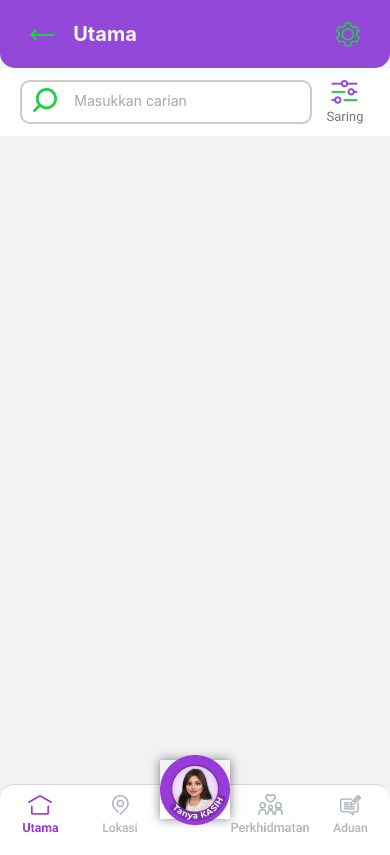
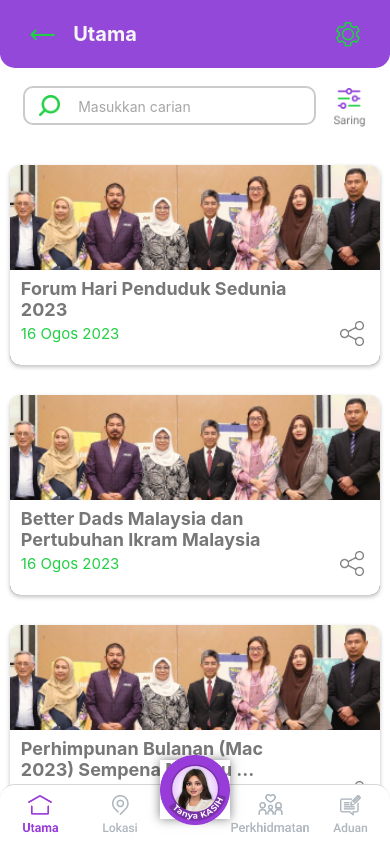
Before and after one commit to enzeeTech/LPPKNApp, a React Native app: screen /HomeScreen in a window 390 px wide. Built offline with nearby package versions, Linux system fonts and the light colour scheme.

Commit message:
Added functionality to load bulletin tiles into main page
Implemented load more feature

```diff
--- a/app/screens/bulletinMain/BulletinCustomTile.js
+++ b/app/screens/bulletinMain/BulletinCustomTile.js
@@ -2,7 +2,7 @@ import React from 'react';
 import { View, Text, Image, StyleSheet, Platform, TouchableOpacity, Pressable } from 'react-native';
 // import { TouchableOpacity} from 'react-native-gesture-handler';
 
-const CustomBulletinTile = ({ onPress }) => {
+const CustomBulletinTile = ({ onPress, image, title, date }) => {
 
     const handleTilePress = () => {
         console.log('Tile Item Pressed!');
@@ -21,13 +21,13 @@ const CustomBulletinTile = ({ onPress }) => {
         onPress={handleTilePress}
         >
             <View style={styles.imageContainer}>
-                <Image source={require('../../assets/testImageBulletin.png')} style={styles.image} />
+                <Image source={image} style={styles.image} />
                 <View style={styles.overlayContainer}>
                     <View style={styles.textContainer}>
-                        <Text style={styles.titleText} numberOfLines={2}>Forum Hari Penduduk Sedunia 2023</Text>
+                        <Text style={styles.titleText} numberOfLines={2}>{title}</Text>
                         {/* for testing long text */}
                         {/* <Text style={styles.titleText} numberOfLines={2}>Lawatan Pengerusi LPPKN YBhg. Dato Sri Rohani binti Abdul Karim ke Pusat Keluarga LPKKN Negeri Sembilan</Text> */}
-                        <Text style={styles.dateText}>16 Ogos 2023</Text>
+                        <Text style={styles.dateText}>{date}</Text>
                     </View>
                     <TouchableOpacity style={styles.buttonContainer} onPress={handleShareButtonPress}>
                         <Image source={require('../../assets/shareIcon.png')} style={styles.imageIcon} />
@@ -46,16 +46,15 @@ const styles = StyleSheet.create({
         borderTopRightRadius: 10,
         borderBottomLeftRadius: 10,
         borderBottomRightRadius: 10,
-        marginTop: 10,
+        marginTop: 30,
         marginLeft: '2.5%',
         height: 200,
         width: '95%',
-        elevation: 3,
+        elevation: 4,
         shadowColor: "#000",
         shadowOffset: {width: 0, height: 2},
-        shadowOpacity: 0.15,
-        shadowRadius: 10,
-        marginTop: 100,
+        shadowOpacity: 0.25,
+        shadowRadius: 4,
     },
     imageContainer: {
         width: '100%',
--- /dev/null
+++ b/app/screens/bulletinMain/BulletinDetailsSection.js
@@ -0,0 +1,66 @@
+import React from 'react';
+import { View, Text, StyleSheet, Image, TouchableOpacity} from 'react-native';
+import CustomBulletinTile from './BulletinCustomTile';
+
+const BulletinDetailsSection = ({ items, onLoadMore }) => {
+
+    const handlePress = () => {
+        console.log('Tile Pressed!');
+    };
+
+    return (
+        <View style={styles.container}>
+      {items.map((item, index) => (
+        <CustomBulletinTile
+          key={item.id}
+          onPress={() => handlePress(item)}
+          image={item.image}
+          title={item.title}
+          date={item.date}
+        />
+      ))}
+      {onLoadMore && (
+        <View style={styles.loadMoreContainer}>
+            <TouchableOpacity style={styles.loadMoreItemContainer} onPress={onLoadMore}>
+                <Image source={require('../../assets/downArrow.png')} style={styles.downArrowIcon}/>
+                <Text style={styles.loadMoreText} >Lagi</Text>
+            </TouchableOpacity>
+        </View>
+      )}
+    </View>
+    );
+}
+
+const styles = StyleSheet.create({
+    container: {
+        flex: 1,
+        marginBottom: 60,
+    },
+    loadMoreContainer: {
+        backgroundColor: '#FFFFFF',
+        marginTop: 10,
+        marginBottom: 30,
+        borderTopLeftRadius: 20,
+        borderTopRightRadius: 20,
+    },
+    loadMoreItemContainer: {
+        flexDirection: 'row',
+        justifyContent: 'center',
+        alignItems: 'center',
+        backgroundColor: '#FFFFFF',
+    },
+    loadMoreText: {
+        fontSize: 20,
+        color: '#5C2D86',
+        textAlign: 'center',
+        padding: 20,
+        fontWeight: 'bold',
+    },
+    downArrowIcon: {
+        width: 18,
+        height: 18,
+        resizeMode: 'contain',
+    },
+});
+
+export default BulletinDetailsSection;
--- a/app/screens/bulletinMain/index.js
+++ b/app/screens/bulletinMain/index.js
@@ -3,9 +3,76 @@ import { useState, useEffect } from 'react';
 import { View, Text, StyleSheet, SafeAreaView, Image, TouchableOpacity, TextInput, Keyboard } from 'react-native';
 import Header from './BulletinMainHeader';
 import { Platform } from 'react-native';
+import { ScrollView } from 'react-native';
+import BulletinDetailsSection from './BulletinDetailsSection';
 
 function BulletinMain() {
 
+  const dummyData = [
+    {
+      id: 1,
+      title: "Forum Hari Penduduk Sedunia 2023",
+      date: "16 Ogos 2023",
+      image: require('../../assets/testImageBulletin.png'),
+    },
+    {
+      id: 2,
+      title: "Better Dads Malaysia dan Pertubuhan Ikram Malaysia",
+      date: "16 Ogos 2023",
+      image: require('../../assets/testImageBulletin.png'),
+    },
+    {
+      id: 3,
+      title: "Perhimpunan Bulanan (Mac 2023) Sempena Minggu Sejahtera Warga LPPKN",
+      date: "16 Ogos 2023",
+      image: require('../../assets/testImageBulletin.png'),
+    },
+    {
+      id: 4,
+      title: "Forum Hari Penduduk Sedunia 2023",
+      date: "16 Ogos 2023",
+      image: require('../../assets/testImageBulletin.png'),
+    },
+    {
+      id: 5,
+      title: "Better Dads Malaysia dan Pertubuhan Ikram Malaysia",
+      date: "16 Ogos 2023",
+      image: require('../../assets/testImageBulletin.png'),
+    },
+    {
+      id: 6,
+      title: "Perhimpunan Bulanan (Mac 2023) Sempena Minggu Sejahtera Warga LPPKN",
+      date: "16 Ogos 2023",
+      image: require('../../assets/testImageBulletin.png'),
+    },
+    {
+      id: 7,
+      title: "Forum Hari Penduduk Sedunia 2023",
+      date: "16 Ogos 2023",
+      image: require('../../assets/testImageBulletin.png'),
+    },
+    {
+      id: 8,
+      title: "Better Dads Malaysia dan Pertubuhan Ikram Malaysia",
+      date: "16 Ogos 2023",
+      image: require('../../assets/testImageBulletin.png'),
+    },
+  ];
+
+  {/*Definitions for load more feature*/}
+  const [bulletinItems, setBulletinItems] = useState(dummyData.slice(0, 5)); // Initial items
+  const [hasMoreItems, setHasMoreItems] = useState(true);
+
+  const loadMoreItems = () => {
+    const nextItems = dummyData.slice(bulletinItems.length, bulletinItems.length + 5);
+    setBulletinItems([...bulletinItems, ...nextItems]);
+
+    if (bulletinItems.length + nextItems.length >= dummyData.length) {
+      setHasMoreItems(false); // No more items to load
+    }
+  };
+
+  {/*Definitions keyboard detection and dissmissal*/}
   const [searchQuery, setSearchQuery] = useState('');
 
   const [isKeyboardVisible, setKeyboardVisible] = useState(false);
@@ -24,6 +91,7 @@ function BulletinMain() {
     };
   }, []);
 
+  {/*Pressable button functions*/}
   const handleSearch = (query) => {
     setSearchQuery(query);
     console.log(`Search query: ${query}`); // Logging the search query
@@ -43,6 +111,11 @@ function BulletinMain() {
       <View style={styles.headerContainer}>
         <Header onBackPress={handleBackPress} />
       </View>
+      <ScrollView
+          style={styles.detailsContainer}
+          showsVerticalScrollIndicator={false}
+          // contentContainerStyle={styles.contentContainer}
+      >
         <View style={styles.subHeaderContainer}>
           <View style={styles.searchTab}>
             <View style={styles.searchIconContainer}>
@@ -68,6 +141,8 @@ function BulletinMain() {
               />
           </TouchableOpacity>
         </View>
+        <BulletinDetailsSection items={bulletinItems} onLoadMore={hasMoreItems ? loadMoreItems : null} />
+      </ScrollView>
     </SafeAreaView>
   );
 }
@@ -76,19 +151,23 @@ const styles = StyleSheet.create({
   container: {
     flex: 1,
     backgroundColor: '#9448DA',
+  },
+  headerContainer: {
     backgroundColor: 'transparent',
+    zIndex: 1,
   },
   subHeaderContainer: {
     flexDirection: 'row',
     backgroundColor: '#FFFFFF',
-    height: '8%',
+    height: 60,
     width: '100%',
+    marginTop: '5%',
   },
   searchTab: {
     width: '75%',
     height: '65%',
     marginTop: '3%',
-    marginLeft: '5%',
+    marginLeft: '6%',
     borderBottomLeftRadius: 10,
     borderBottomRightRadius: 10,
     borderTopLeftRadius: 10,
@@ -127,10 +206,14 @@ const styles = StyleSheet.create({
   sarineIconContainer: {
     width: '13%',
     height: '65%',
-    marginTop: '3%',
+    marginTop: '3.5%',
     marginLeft: '2%',
   },
-
+  detailsContainer: {
+    flex: 1,
+    backgroundColor: '#FFFF',
+    marginTop: -13,
+  },
 });
 
 export default BulletinMain;
```
Lines whose indentation alone changed are shown as unchanged.
